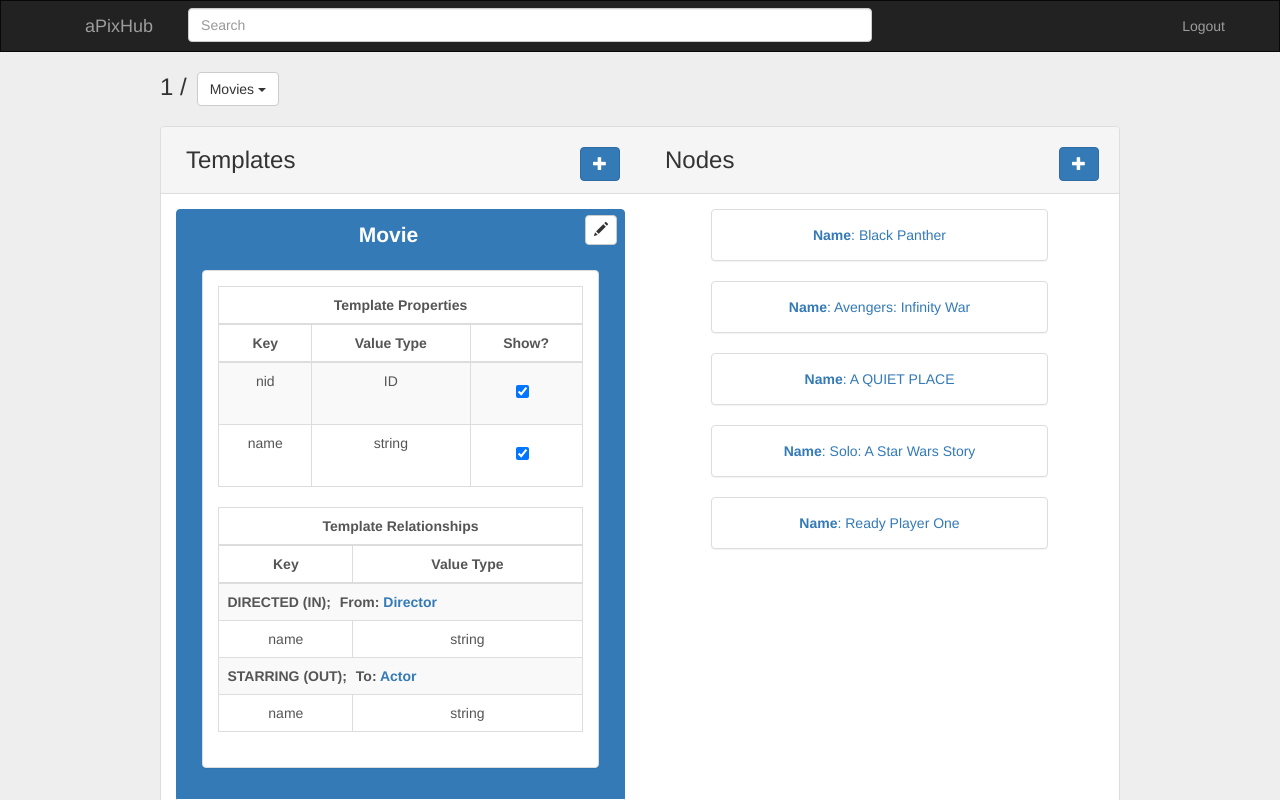
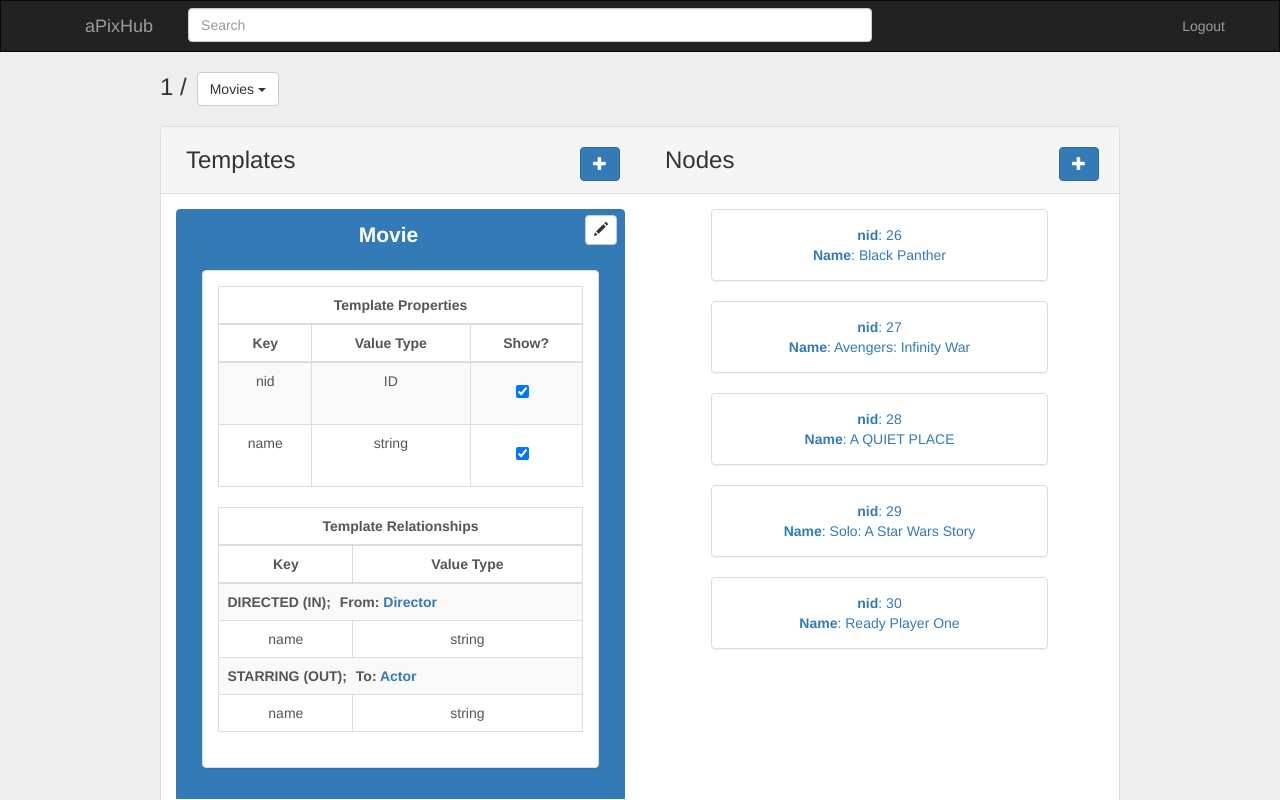
Before and after one commit to pinderby/aPixHub, a React (Create React App) app: page /u/1/1 in a window 1280 px wide. Both pictures are taken after a click on the element "Movie". Shown: the top 800 px of the page. Built offline with nearby package versions, Linux system fonts and the light colour scheme.

Commit message:
Implemented dynamic display of node fields based on repoSettings

```diff
--- a/src/actions/settings.js
+++ b/src/actions/settings.js
@@ -10,6 +10,14 @@ export const updateSettings = (settings) => {
   return {
     type: ActionTypes.UPDATE_SETTINGS,
     settings
+  }
+}
+
+export const updateRepoSettings = (repo, repoSettings) => {
+  return {
+    type: ActionTypes.UPDATE_REPO_SETTINGS,
+    repo,
+    repoSettings
   }
 }
 
--- a/src/components/NodeInstance/NodeSearchResult.js
+++ b/src/components/NodeInstance/NodeSearchResult.js
@@ -1,14 +1,57 @@
 import React, { Component } from 'react';
 import Helpers from '../../helpers.js';
+import NodeProperty from '../NodeProperty.js'
 // import StarRating from './StarRating.js';
 /* eslint no-eval: 0 */
 
 class NodeSearchResult extends Component {
+  renderNid() {
+    // Display nid if set to display
+    if(this.props.templateSettings.hasOwnProperty('nid')) {
+      if(this.props.templateSettings.nid.hasOwnProperty('display') &&
+        !this.props.templateSettings.nid.display) return;
+    }
+
+    return (
+      <div className="node-property-container">
+        <div className="node-property">
+          <span className="node-prop-key">nid</span>:{" "+this.props.node.nid}
+        </div>
+      </div>
+    );
+  }
+
+  renderProps() {
+    // Initialize components array
+    var props = [];
+
+    // Iterate through properties for display
+    for (var prop in this.props.node.properties) {
+
+      // Display prop if set to display
+      let display = true;
+      if(this.props.templateSettings.hasOwnProperty(prop)) {
+        if(this.props.templateSettings[prop].hasOwnProperty('display') &&
+          !this.props.templateSettings[prop].display) display = false;
+      }
+
+      // Push component
+      props.push(<NodeProperty key={prop} propKey={prop}
+                    value={this.props.node.properties[prop]} type="string"
+                    display={display} />);
+    }
+
+    // Return components
+    return props;
+  }
+
   render() {
     return (
       <div id="node-search-result-container" className="panel panel-default">
         <div className="panel-body">
-          {Helpers.renderProps(this.props.node.properties)}
+          {/* Render 'nid' first, if present */}
+          {this.renderNid()}
+          {this.renderProps()}
         </div>
       </div>
     );
--- a/src/components/NodeProperty.js
+++ b/src/components/NodeProperty.js
@@ -17,6 +17,9 @@ class NodeProperty extends Component {
   }
 
   render() {
+    // Don't display if display is false
+    if(!this.props.display) return null;
+
     // If cover_img or profile_img, display img
     let value = <span className="node-prop-value"> {Helpers.renderProps(this.props.value)}</span>;
     if (this.props.propKey === 'profile_image') {
--- a/src/components/NodeTemplate/NodeTemplate.js
+++ b/src/components/NodeTemplate/NodeTemplate.js
@@ -12,6 +12,7 @@ class NodeTemplate extends Component {
     super(props);
 
     // Bind methods
+    this.updateTemplateField = this.updateTemplateField.bind(this);
     this.renderTemplateProps = this.renderTemplateProps.bind(this);
     this.renderTemplateRels = this.renderTemplateRels.bind(this);
 
@@ -33,6 +34,19 @@ class NodeTemplate extends Component {
 
   updateTemplateField(event, propKey) {
     console.log('updateTemplateField(): ', event.target.checked, propKey); // TODO --DM-- Remove
+
+    // Duplicate repoSettings to update
+    let nextRepoSettings = Object.assign(this.props.repoSettings, {});
+
+    // If propKey doesn't exist in repoSettings, add it
+    if (!nextRepoSettings[this.props.template.label].hasOwnProperty(propKey)) nextRepoSettings[this.props.template.label][propKey] = {};
+
+    // Update display settings for propKey
+    nextRepoSettings[this.props.template.label][propKey]['display'] = event.target.checked;
+
+    console.log('updateTemplateField() repoSettings: ', nextRepoSettings); // TODO --DM-- Remove
+    // Update settings globally
+    this.props.updateSettings(nextRepoSettings);
   }
 
   updateTemplate(template) {
@@ -61,7 +75,7 @@ class NodeTemplate extends Component {
           <td>{"nid"}</td>
           <td>{"ID"}</td>
           <td>
-            <Checkbox defaultChecked />
+            <Checkbox defaultChecked onChange={(e) => updateTemplateField(e, 'nid')} />
           </td>
         </tr>
       );
@@ -89,7 +103,7 @@ class NodeTemplate extends Component {
 
     // Render template properties
     renderTemplateRels(rels, isIn) {
-      console.log('rels: ', rels); // TODO --DM-- Remove
+      // console.log('rels: ', rels); // TODO --DM-- Remove
       var relComps = [];
 
       // If rels is empty, return
@@ -108,7 +122,7 @@ class NodeTemplate extends Component {
 
         // Push rows for relationship
         rels.forEach(function(rel) {
-          console.log('rel: ', rel); // TODO --DM-- Remove
+          // console.log('rel: ', rel); // TODO --DM-- Remove
           // Combine all template props
           let propComps = [];
 
@@ -144,6 +158,9 @@ class NodeTemplate extends Component {
     }
 
   render() {
+    console.log('this.state', this.state); // TODO --DM-- Remove
+    console.log('this.props', this.props); // TODO --DM-- Remove
+
     // If template exists, generate template panel
     let templatePanel = "";
     if (this.props.template) {
@@ -202,7 +219,7 @@ class NodeTemplate extends Component {
           </div>
         </div>
 
-      console.log('Template:', template);
+      console.log('Template:', template); // TODO --DTM-- Remove
     }
 
     return (
--- a/src/components/Repo/Repo.js
+++ b/src/components/Repo/Repo.js
@@ -9,6 +9,7 @@ import NodeTemplate from '../NodeTemplate/NodeTemplate';
 import Helpers from '../../helpers.js';
 import { fetchAuthUser, fetchPostUser, fetchMe } from '../../actions/users';
 import { changeTemplate } from '../../actions/templates';
+import { updateRepoSettings } from '../../actions/settings';
 import './Repo.css';
 
 class Repo extends Component {
@@ -36,6 +37,7 @@ class Repo extends Component {
     this.editTemplate = this.editTemplate.bind(this);
     this.addNode = this.addNode.bind(this);
     this.editNode = this.editNode.bind(this);
+    this.updateSettings = this.updateSettings.bind(this);
     this.logout = this.logout.bind(this);
 
     // Validate and update user settings with repos property
@@ -102,6 +104,15 @@ class Repo extends Component {
     this.setState({
       user: {}
     });
+  }
+
+  updateSettings(repoSettings) {
+    // Merge old settings with new ones
+    let nextSettings = Object.assign(this.state.settings.repos[this.props.repo.name], repoSettings);
+    console.log("updateSettings() nextSettings: ", nextSettings); // TODO --DTM-- Remove
+
+    // Dispatch new settigs to redux
+    this.props.dispatch(updateRepoSettings(this.props.repo, nextSettings))
   }
 
   changeTemplate(template) {
@@ -189,7 +200,7 @@ class Repo extends Component {
         nodeTemplate = this.props.nodeTemplate,
         templateComps = [],
         label = this.props.label,
-        settings = this.state.settings,
+        repoSettings = this.state.settings.repos[this.props.repo.name],
         changeTemplate = this.changeTemplate,
         updateSettings = this.updateSettings,
         editTemplate = this.editTemplate;
@@ -210,7 +221,7 @@ class Repo extends Component {
           <Button onClick={() => editTemplate(template)}>
             <Glyphicon glyph="pencil" />
           </Button>
-          <NodeTemplate open={(template.id === nodeTemplate.id)} settings={settings}
+          <NodeTemplate open={(template.id === nodeTemplate.id)} repoSettings={repoSettings}
             template={template} updateSettings={updateSettings} />
         </a>
       );
@@ -222,9 +233,11 @@ class Repo extends Component {
     // Initialize variables
     let nodes = this.props.nodes,
         nodeComps = [],
-        editNode = this.editNode;
+        editNode = this.editNode,
+        templateSettings = this.state.settings.repos[this.props.repo.name][this.props.nodeTemplate.label];
 
     console.log('nodes: ', nodes);
+    console.log('templateSettings: ', templateSettings);
 
     // Return if not array (can occur when API call does not return nodes)
     if (Object.prototype.toString.call( nodes ) !== '[object Array]' ) return;
@@ -234,7 +247,7 @@ class Repo extends Component {
       // Wrap router link and render props in NodeSearchResult
       nodeComps.push(
         <a key={node.nid} href="#" onClick={() => editNode(node)} className="">
-          <NodeSearchResult key={index} node={node} />
+          <NodeSearchResult key={index} node={node} templateSettings={templateSettings} />
         </a>
       );
     });
--- a/src/constants/ActionTypes.js
+++ b/src/constants/ActionTypes.js
@@ -14,6 +14,7 @@ export const UPDATE_USER = "UPDATE_USER";
 
 // Settings //
 export const UPDATE_SETTINGS = "UPDATE_SETTINGS";
+export const UPDATE_REPO_SETTINGS = "UPDATE_REPO_SETTINGS";
 
 //////////////////////
 // NETWORK REQUESTS //
--- a/src/helpers.js
+++ b/src/helpers.js
@@ -87,18 +87,19 @@ class Helpers {
 
   // Render object properties
   static renderProps(object) {
-    // console.log('renderProps: ', object); // TODO --DM-- Remove
+    console.log('renderProps: ', object); // TODO --DM-- Remove
     if (object) {
       var props = [];
       // console.log(object); // TODO --DM-- Remove
       if (Object.prototype.toString.call( object ) === '[object Object]' ) {
-        // Render 'name' first, if present
-        if (object.name) props.push(<NodeProperty key={'name'} propKey={'name'} value={object.name} type="string" />);
+        // TODO --DTM-- Remove???
+        // // Render 'name' first, if present
+        // if (object.name) props.push(<NodeProperty key={'name'} propKey={'name'} value={object.name} type="string" />);
 
         for (var prop in object) {
           // console.log('renderProps prop: ', object); // TODO --DM-- Remove
           // Skip name, relationships when rendering properties
-          if (prop === 'name') continue;
+          // if (prop === 'name') continue;  // TODO --DTM-- Remove???
           if (prop === 'relationships') continue;
 
           if (object.hasOwnProperty(prop) && object[prop]) {
--- a/src/reducers/userSettings.js
+++ b/src/reducers/userSettings.js
@@ -11,6 +11,19 @@ const userSettings = (state = { repos: {} }, action) => {
         settings: action.settings,
         lastUpdated: action.receivedAt
       });
+    case ActionTypes.UPDATE_REPO_SETTINGS:
+      // Passes: action.repo, action.repoSettings
+      // Update settings with passed object
+      let nextSettings = { repos: {} };
+      nextSettings.repos[action.repo.name] = action.repoSettings;
+      console.log("UPDATE_REPO_SETTINGS: ", nextSettings); // TODO --DTM-- Remove
+
+      return Object.assign({}, state, {
+        isFetching: false,
+        didInvalidate: false,
+        settings: nextSettings,
+        lastUpdated: action.receivedAt
+      });
     default:
       return state
   }
```
